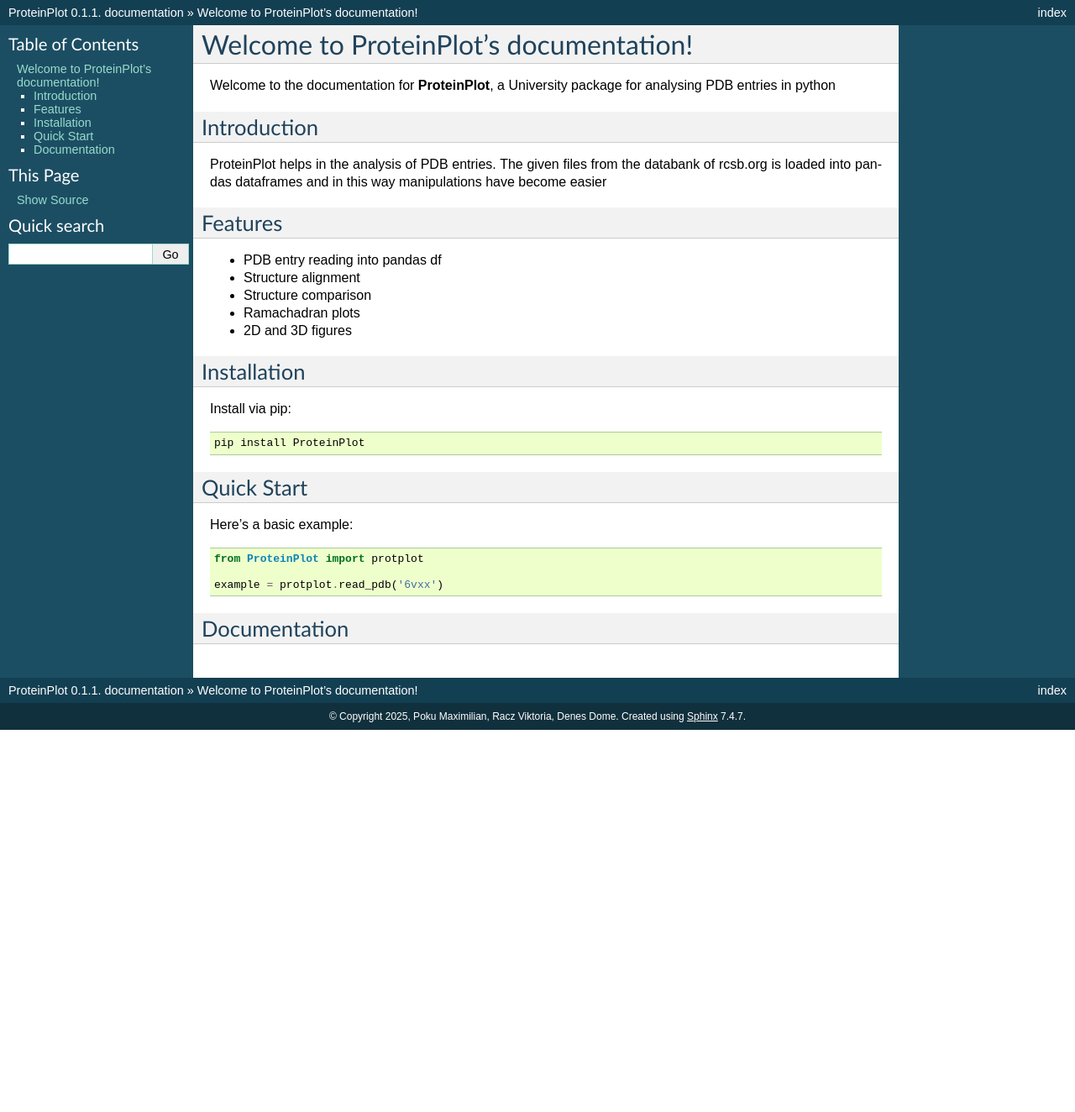
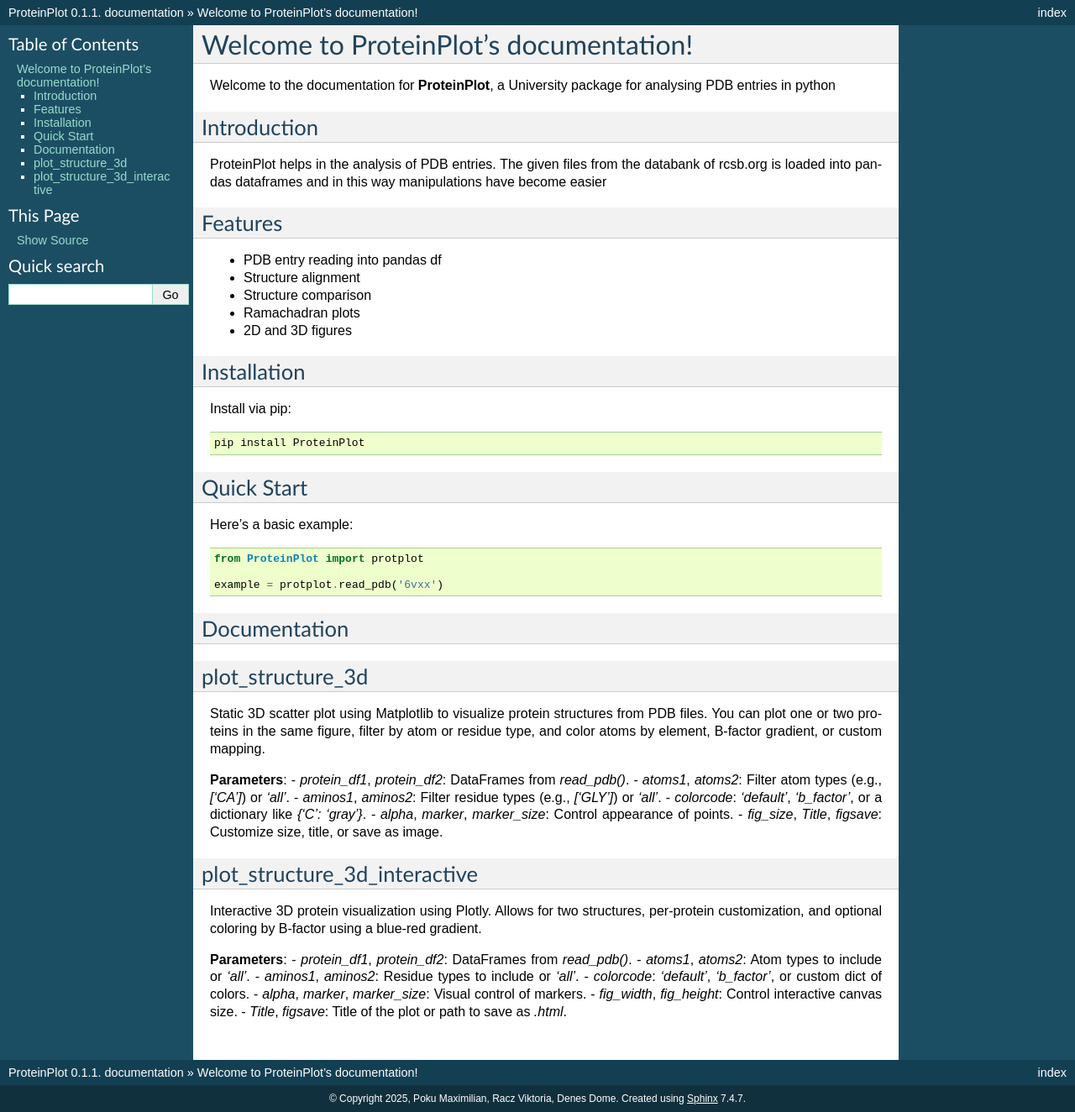
Before and after one commit to racvi7/ProtPlot, a Sphinx documentation site: the page built from docs/index.rst, in a window 1280 px wide. Shown: the whole page at 84% size. Built offline with Sphinx 7.4.7, drawn with Linux system fonts in a browser that asks for light colours; pages that are not in the unit, such as notebooks, are missing from menus; before the commit the page ends 900 px from its top, so only the background shows below that.

Commit message:
Update index.rst
Include descriptions for the 3d plotting functions

```diff
--- a/docs/index.rst
+++ b/docs/index.rst
@@ -51,3 +51,30 @@ Documentation
    :caption: Contents:
 
    usage
+
+plot_structure_3d
+-----------------
+
+Static 3D scatter plot using Matplotlib to visualize protein structures from PDB files. You can plot one or two proteins in the same figure, filter by atom or residue type, and color atoms by element, B-factor gradient, or custom mapping.
+
+**Parameters**:
+- `protein_df1`, `protein_df2`: DataFrames from `read_pdb()`.
+- `atoms1`, `atoms2`: Filter atom types (e.g., `['CA']`) or `'all'`.
+- `aminos1`, `aminos2`: Filter residue types (e.g., `['GLY']`) or `'all'`.
+- `colorcode`: `'default'`, `'b_factor'`, or a dictionary like `{'C': 'gray'}`.
+- `alpha`, `marker`, `marker_size`: Control appearance of points.
+- `fig_size`, `Title`, `figsave`: Customize size, title, or save as image.
+
+plot_structure_3d_interactive
+-----------------------------
+
+Interactive 3D protein visualization using Plotly. Allows for two structures, per-protein customization, and optional coloring by B-factor using a blue-red gradient.
+
+**Parameters**:
+- `protein_df1`, `protein_df2`: DataFrames from `read_pdb()`.
+- `atoms1`, `atoms2`: Atom types to include or `'all'`.
+- `aminos1`, `aminos2`: Residue types to include or `'all'`.
+- `colorcode`: `'default'`, `'b_factor'`, or custom dict of colors.
+- `alpha`, `marker`, `marker_size`: Visual control of markers.
+- `fig_width`, `fig_height`: Control interactive canvas size.
+- `Title`, `figsave`: Title of the plot or path to save as `.html`.
```
